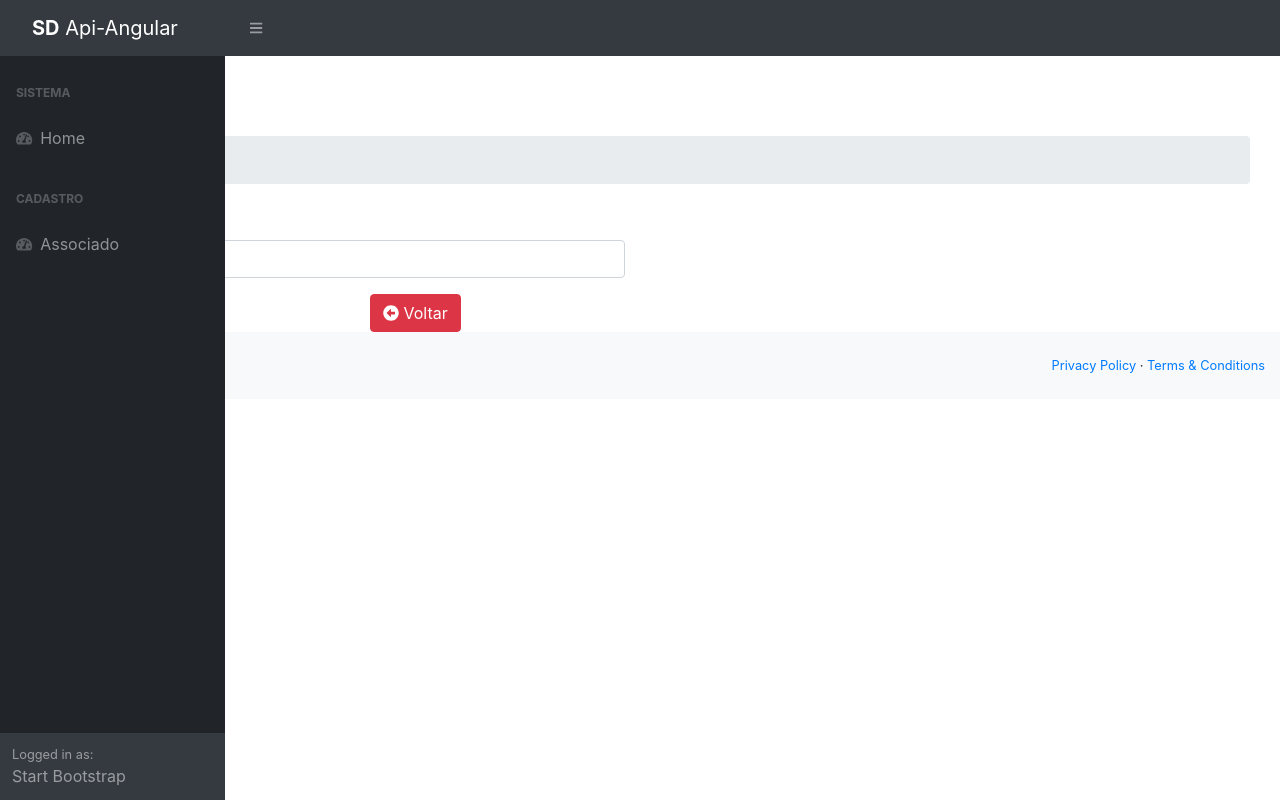
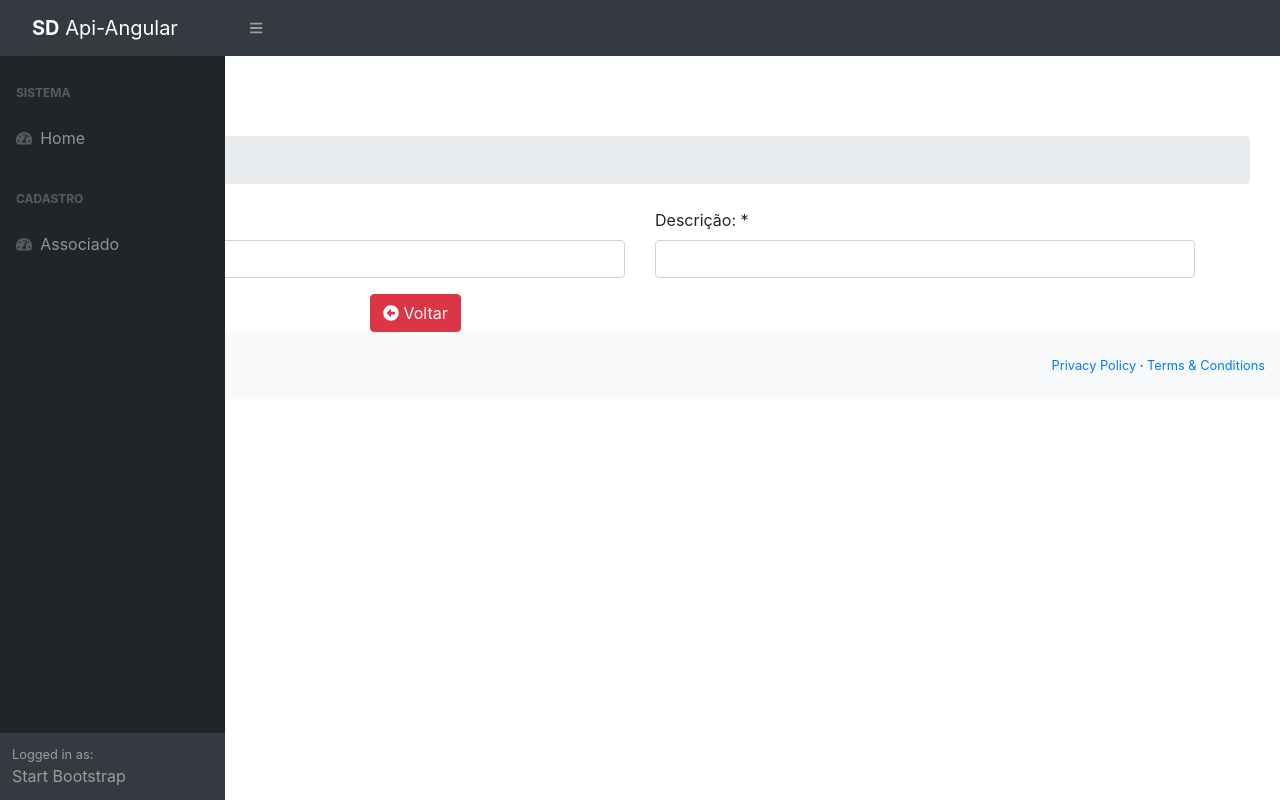
Before and after one commit to luizjuniordevJava/SoftDesignApiAngular, an Angular app: page /pauta-form in a window 1280 px wide. Built offline with nearby package versions, Linux system fonts and the light colour scheme.

Commit message:
add os campos, nome, totalVotos e resultado

```diff
--- a/src/app/pauta/pauta-form/pauta-form.component.html
+++ b/src/app/pauta/pauta-form/pauta-form.component.html
@@ -38,6 +38,13 @@
                 <div class="form-group">
                     <label for="">Nome: *</label>
                     <input class="form-control" type="text"
+                        [(ngModel)]="pauta.nome" name="nome">
+                </div>
+            </div>
+            <div class="col-md-6">
+                <div class="form-group">
+                    <label for="">Descrição: *</label>
+                    <input class="form-control" type="text"
                         [(ngModel)]="pauta.descricao" name="descricao">
                 </div>
             </div>
--- a/src/app/pauta/pauta-lista/pauta-lista.component.html
+++ b/src/app/pauta/pauta-lista/pauta-lista.component.html
@@ -29,16 +29,22 @@
                 <thead>
                     <tr>
                         <th>ID</th>
+                        <th>Nome</th>
                         <th>Descrição</th>
                         <th>Data Cadastro</th>
+                        <th>Total de Votos</th>
+                        <th>Resultado</th>
                         <th></th>
                     </tr>
                 </thead>
                 <tbody>
                     <tr *ngFor="let pauta of pautas">
                         <td>{{ pauta.id }}</td>
+                        <td>{{ pauta.nome }}</td>
                         <td>{{ pauta.descricao }}</td>
                         <td>{{ pauta.dataCadastro }}</td>
+                        <td>{{ pauta.totalVotos }}</td>
+                        <td>{{ pauta.resultado }}</td>
                         <td>
                             <button class="btn btn-primary" routerLink="/pauta-form/{{ pauta.id }}">
                                 <i class="fa fa-edit"></i>
@@ -64,7 +70,7 @@
                     <h4>Exclusão</h4>
                 </div>
                 <div class="modal-body" *ngIf="pautaSelecionado">
-                    Confirma Exclusão do(a) {{ pautaSelecionado.descricao }} ?
+                    Confirma Exclusão do(a) {{ pautaSelecionado.nome }} ?
                 </div>
                 <div class="modal-footer">
                     <button class="btn btn-danger" data-dismiss="modal"
--- a/src/app/pauta/pauta.ts
+++ b/src/app/pauta/pauta.ts
@@ -1,5 +1,8 @@
 export class Pauta{
     id: number;
+    nome: string;
     descricao: string;
     dataCadastro: string;
+    totalVotos: number;
+    resultado: boolean;
 }
```
